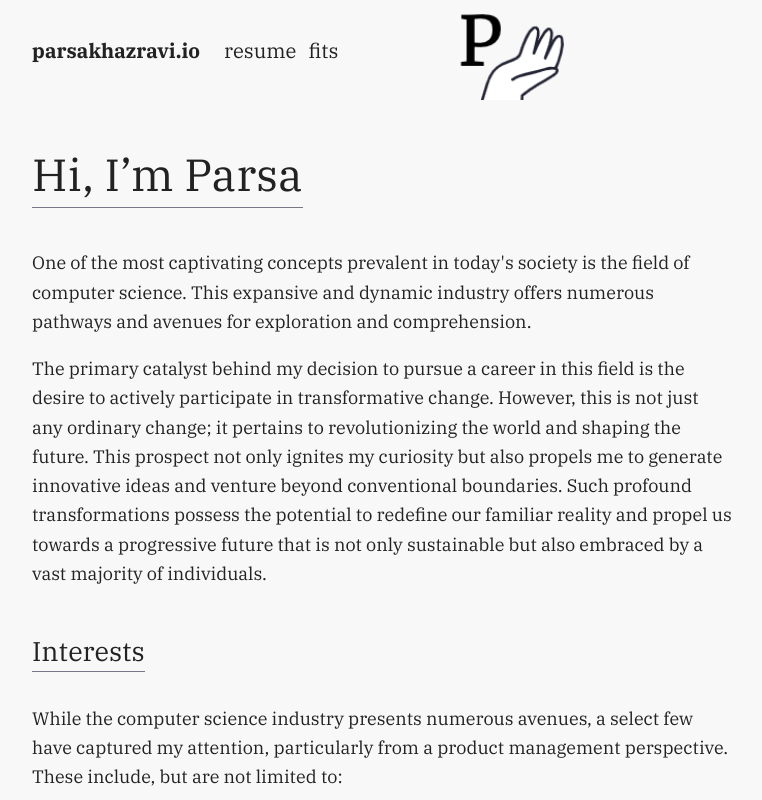
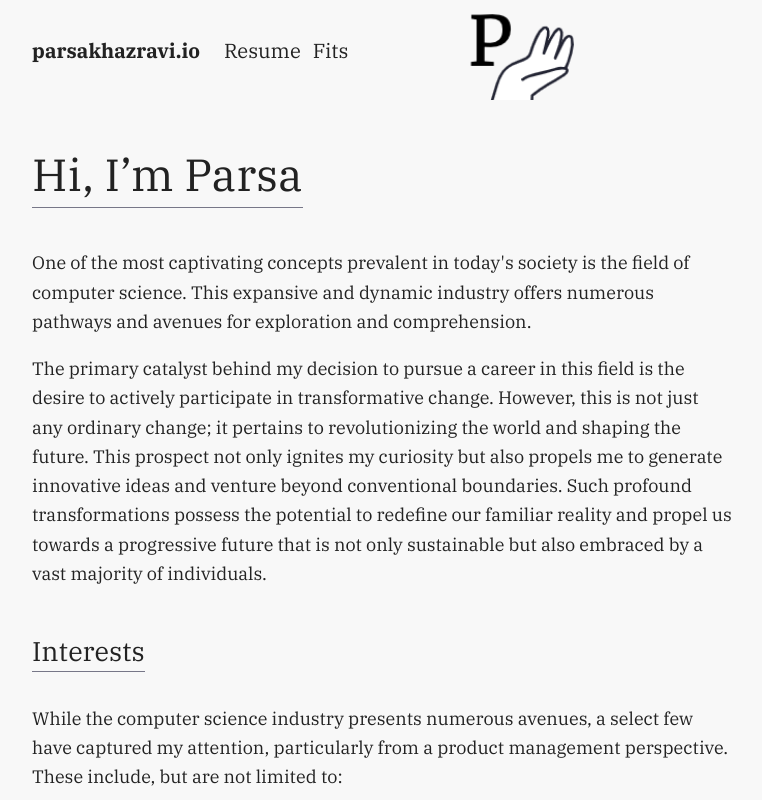
Before and after one commit to ParsaKhazravi/parsakhazravi.github.io, a plain HTML site: page index.html in a window 1280 px wide. Shown: the top 800 px of the page, without its empty margins (258-1020 px from the left). Drawn offline with Linux system fonts and the light colour scheme; a script that the page names is missing.

Commit message:
new changes

```diff
--- a/index.html
+++ b/index.html
@@ -22,8 +22,8 @@
             <a href="/">parsakhazravi<span class="desktop">.io</span></a>
         </div>
         <nav>
-            <a target="_blank"href="ParsaKhazravi_Resume.pdf">resume</a>
-            <a target="_blank"href="https://www.instagram.com/_schoolboy_p/">fits</a>
+            <a target="_blank"href="ParsaKhazravi_Resume.pdf">Resume</a>
+            <a target="_blank"href="https://www.instagram.com/_schoolboy_p/">Fits</a>
             <div id="logo"><img src="logo.png"></div>
         </nav>
     </div>
```
